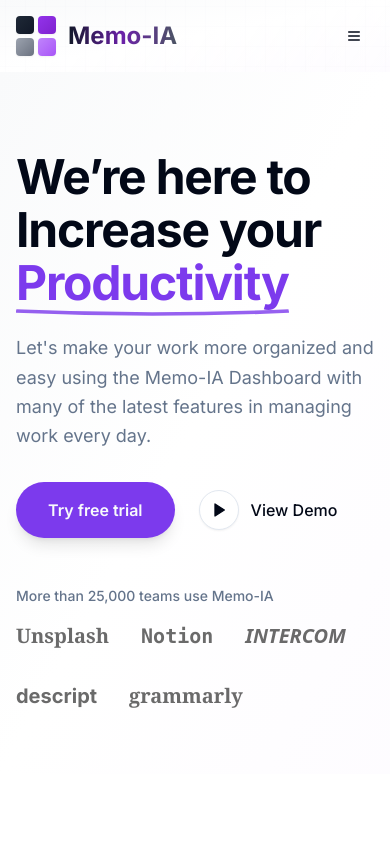
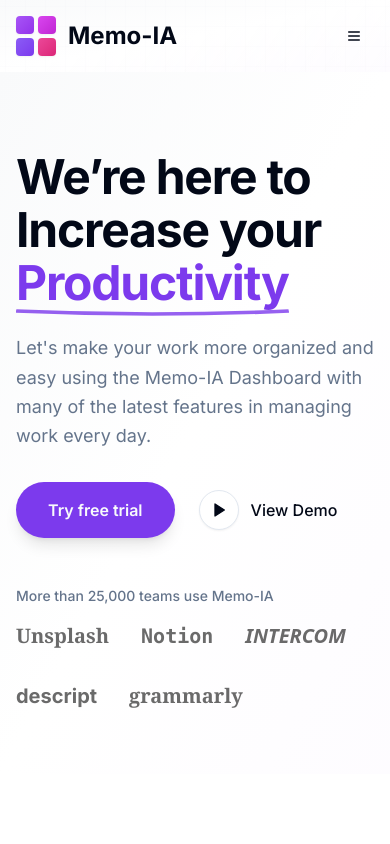
Before and after one commit to Anthony-Access/trainia-saas-starter, a Next.js app: page / in a window 390 px wide. Shown: the top 844 px of the page. Built offline with nearby package versions, Linux system fonts and the light colour scheme; no server answers; a web font is replaced by a local one.

Commit message:
feat: add responsive header component with navigation, user authentication, and mobile menu functionality

```diff
--- a/components/layout/Header.tsx
+++ b/components/layout/Header.tsx
@@ -20,14 +20,14 @@ export function Header() {
           {/* Logo with 4 colored squares */}
           <div className="relative h-10 w-10 transition-transform group-hover:scale-110">
             <div className="grid grid-cols-2 gap-1 h-full w-full rotate-0 group-hover:rotate-6 transition-all duration-300">
-              <div className="rounded-sm bg-gradient-to-br from-gray-800 to-gray-900 shadow-sm" />
-              <div className="rounded-sm bg-gradient-to-br from-purple-600 to-purple-700 shadow-sm" />
-              <div className="rounded-sm bg-gradient-to-br from-gray-400 to-gray-500 shadow-sm" />
-              <div className="rounded-sm bg-gradient-to-br from-purple-400 to-purple-500 shadow-sm" />
+              <div className="rounded-sm bg-gradient-to-br from-purple-500 to-purple-600 shadow-sm" />
+              <div className="rounded-sm bg-gradient-to-br from-fuchsia-500 to-fuchsia-600 shadow-sm" />
+              <div className="rounded-sm bg-gradient-to-br from-violet-500 to-violet-600 shadow-sm" />
+              <div className="rounded-sm bg-gradient-to-br from-pink-500 to-pink-600 shadow-sm" />
             </div>
           </div>
           {/* Brand name */}
-          <span className="text-2xl font-bold bg-gradient-to-r from-gray-900 via-purple-800 to-gray-600 bg-clip-text text-transparent dark:from-white dark:via-purple-300 dark:to-gray-300">
+          <span className="text-2xl font-bold text-foreground">
             Memo-IA
           </span>
         </Link>
```
